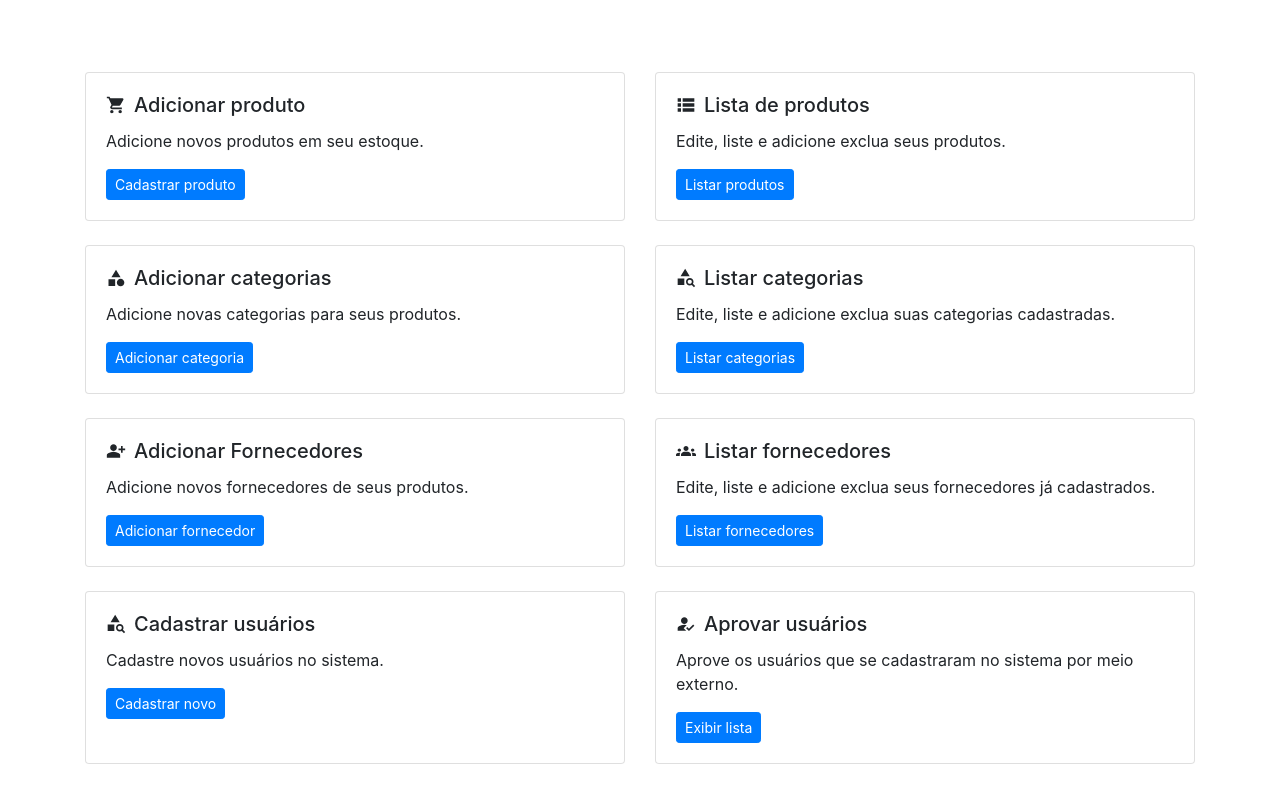
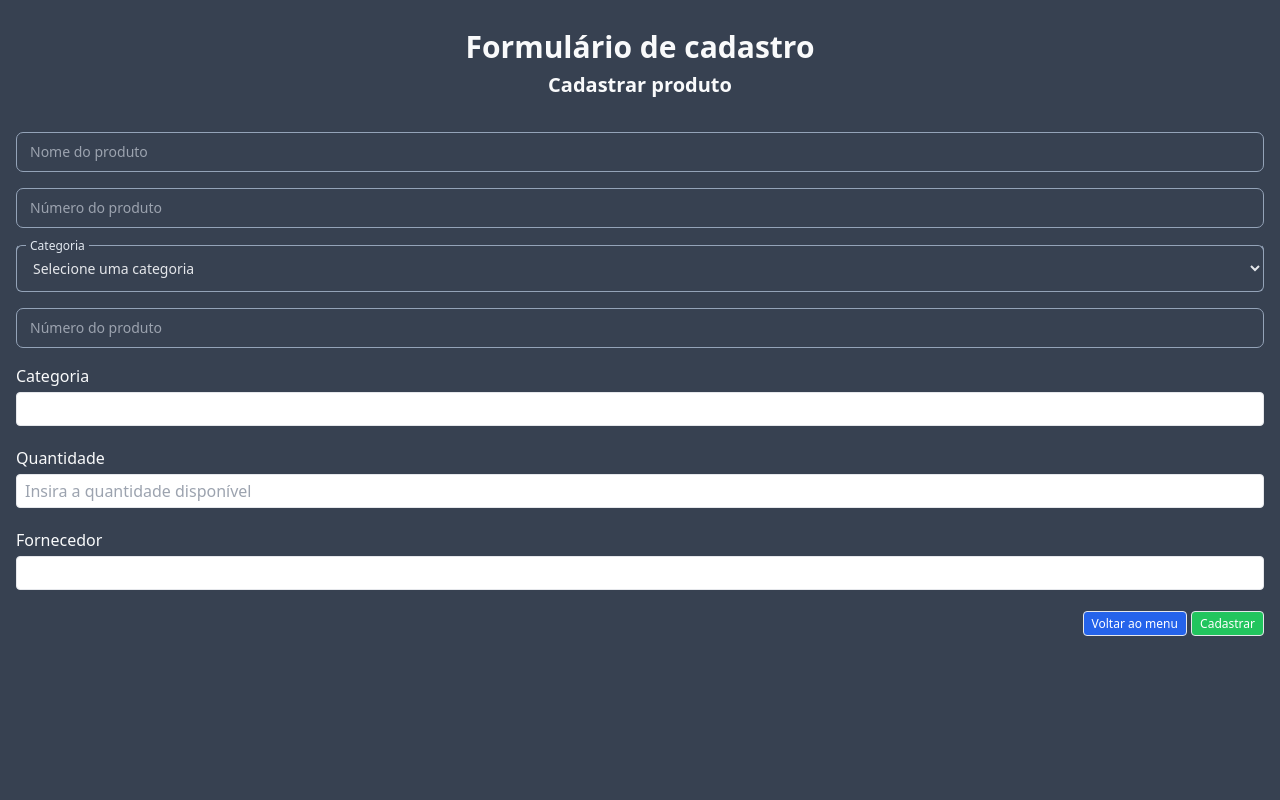
Before and after one commit to Alphka/Estoque-PHP, a PHP site: page /adicionar_produto.php in a window 1280 px wide. Run offline with PHP 8.4, Linux system fonts and the light colour scheme; the visitor is signed in with stand-in values (Sample User, id 1); tables that the repository leaves empty or names only in its code hold one stand-in row (values such as "Sample post"); lists and menus that the app fills with data are empty; some libraries are stand-ins or nearby versions.

Commit message:
Change page style

```diff
--- a/adicionar_produto.php
+++ b/adicionar_produto.php
@@ -15,130 +15,169 @@ if(!isset($usuario)){
 	<head>
 		<meta charset="UTF-8">
 		<meta name="viewport" content="width=device-width, initial-scale=1">
-		<title>Página inicial</title>
-		<link rel="stylesheet" href="https://stackpath.bootstrapcdn.com/bootstrap/4.4.1/css/bootstrap.min.css">
+		<meta name="color-scheme" content="dark">
+		<title>Cadastrar produto - Estoque</title>
+		<script src="https://cdn.tailwindcss.com"></script>
+		<style>
+			:root {
+				color-scheme: dark;
+			}
+		</style>
 	</head>
-	<body>
-		<div class="container mt-5">
-			<ul class="row list-unstyled">
-				<li class="col-sm-6 mt-4">
-					<div class="card h-100">
-						<div class="card-body">
-							<h5 class="card-title d-flex align-items-center">
-								<svg class="flex-shrink-0" style="height: 1em" xmlns="http://www.w3.org/2000/svg" viewBox="0 -960 960 960" fill="currentColor">
-									<path d="M280-80q-33 0-56.5-23.5T200-160q0-33 23.5-56.5T280-240q33 0 56.5 23.5T360-160q0 33-23.5 56.5T280-80Zm400 0q-33 0-56.5-23.5T600-160q0-33 23.5-56.5T680-240q33 0 56.5 23.5T760-160q0 33-23.5 56.5T680-80ZM208-800h590q23 0 35 20.5t1 41.5L692-482q-11 20-29.5 31T622-440H324l-44 80h480v80H280q-45 0-68-39.5t-2-78.5l54-98-144-304H40v-80h130l38 80Z" />
-								</svg>
-								<span class="pl-2">Adicionar produto</span>
-							</h5>
-							<p class="card-text">Adicione novos produtos em seu estoque.</p>
-							<a href="adicionar_produto.php" class="btn btn-sm btn-primary">Cadastrar produto</a>
+	<body class="bg-gray-700 text-gray-50 min-h-dvh">
+		<main>
+			<header class="pt-8">
+				<hgroup class="flex flex-col text-center gap-2">
+					<h1 class="text-3xl font-bold leading-none">Formulário de cadastro</h1>
+					<h2 class="text-xl font-semibold leading-normal">Cadastrar produto</h2>
+				</hgroup>
+			</header>
+
+			<form class="container flex flex-col pt-8 px-4 gap-4" action="inserir_produto.php" method="post">
+				<div class="w-full">
+					<div class="relative w-full h-10">
+						<input name="nome" class="
+							peer w-full h-full bg-transparent border border-t-transparent focus:border-t-transparent
+							outline outline-0 focus:outline-0
+							placeholder-shown:border placeholder-shown:border-slate-400 placeholder-shown:border-t-slate-400
+							text-sm px-3 py-2.5 rounded-[7px] border-slate-400 focus:border-2 focus:border-slate-200
+							transition-all
+						" placeholder="">
+						<label class="
+							flex w-full h-full truncate pointer-events-none absolute -top-1.5 left-0 select-none !overflow-visible
+							text-gray-400 text-xs leading-tight peer-focus:leading-tight
+							peer-placeholder-shown:text-blue-gray-500 peer-placeholder-shown:text-sm
+							peer-focus:text-xs
+							before:content[' '] before:block before:box-border before:w-2.5 before:h-1.5 before:mt-[6.5px] before:mr-1
+							peer-placeholder-shown:before:border-transparent before:rounded-tl-md before:border-t peer-focus:before:border-t-2 before:border-l peer-focus:before:border-l-2 before:pointer-events-none peer-disabled:before:border-transparent
+							after:content[' '] after:block after:flex-grow after:box-border after:w-2.5 after:h-1.5 after:mt-[6.5px] after:ml-1 peer-placeholder-shown:after:border-transparent after:rounded-tr-md after:border-t peer-focus:after:border-t-2 after:border-r
+							peer-focus:after:border-r-2 after:pointer-events-none
+							peer-placeholder-shown:leading-[3.75] peer-focus:text-slate-200 before:border-blue-gray-200 peer-focus:before:!border-slate-200 peer-focus:after:!border-slate-200
+							transition-all before:transition-all after:transition-all
+						">
+							Nome do produto
+						</label>
 					</div>
 				</div>
-				</li>
-				<li class="col-sm-6 mt-4">
-					<div class="card h-100">
-						<div class="card-body">
-							<h5 class="card-title d-flex align-items-center">
-								<svg class="flex-shrink-0" style="height: 1em" xmlns="http://www.w3.org/2000/svg" viewBox="0 -960 960 960" fill="currentColor">
-									<path d="M80-160v-160h160v160H80Zm240 0v-160h560v160H320ZM80-400v-160h160v160H80Zm240 0v-160h560v160H320ZM80-640v-160h160v160H80Zm240 0v-160h560v160H320Z" />
-								</svg>
-								<span class="pl-2">Lista de produtos</span>
-							</h5>
-							<p class="card-text">Edite, liste e adicione exclua seus produtos.</p>
-							<a href="listar_produto.php" class="btn btn-sm btn-primary">Listar produtos</a>
+
+				<div class="w-full">
+					<div class="relative w-full h-10">
+						<input name="numero" class="
+							peer w-full h-full bg-transparent border border-t-transparent focus:border-t-transparent
+							outline outline-0 focus:outline-0
+							placeholder-shown:border placeholder-shown:border-slate-400 placeholder-shown:border-t-slate-400
+							text-sm px-3 py-2.5 rounded-[7px] border-slate-400 focus:border-2 focus:border-slate-200
+							transition-all
+						" placeholder="">
+						<label class="
+							flex w-full h-full truncate pointer-events-none absolute -top-1.5 left-0 select-none !overflow-visible
+							text-gray-400 text-xs leading-tight peer-focus:leading-tight
+							peer-placeholder-shown:text-blue-gray-500 peer-placeholder-shown:text-sm
+							peer-focus:text-xs
+							before:content[' '] before:block before:box-border before:w-2.5 before:h-1.5 before:mt-[6.5px] before:mr-1
+							peer-placeholder-shown:before:border-transparent before:rounded-tl-md before:border-t peer-focus:before:border-t-2 before:border-l peer-focus:before:border-l-2 before:pointer-events-none peer-disabled:before:border-transparent
+							after:content[' '] after:block after:flex-grow after:box-border after:w-2.5 after:h-1.5 after:mt-[6.5px] after:ml-1 peer-placeholder-shown:after:border-transparent after:rounded-tr-md after:border-t peer-focus:after:border-t-2 after:border-r
+							peer-focus:after:border-r-2 after:pointer-events-none
+							peer-placeholder-shown:leading-[3.75] peer-focus:text-slate-200 before:border-blue-gray-200 peer-focus:before:!border-slate-200 peer-focus:after:!border-slate-200
+							transition-all before:transition-all after:transition-all
+						">
+							Número do produto
+						</label>
 					</div>
 				</div>
-				</li>
-				<li class="col-sm-6 mt-4">
-					<div class="card h-100">
-						<div class="card-body">
-							<h5 class="card-title d-flex align-items-center">
-								<svg class="flex-shrink-0" style="height: 1em" xmlns="http://www.w3.org/2000/svg" viewBox="0 -960 960 960" fill="currentColor">
-								<path d="m260-520 220-360 220 360H260ZM700-80q-75 0-127.5-52.5T520-260q0-75 52.5-127.5T700-440q75 0 127.5 52.5T880-260q0 75-52.5 127.5T700-80Zm-580-20v-320h320v320H120Z" />
-								</svg>
-								<span class="pl-2">Adicionar categorias</span>
-							</h5>
-							<p class="card-text">Adicione novas categorias para seus produtos.</p>
-							<a href="adicionar_categoria.php" class="btn btn-sm btn-primary">Adicionar categoria</a>
+
+				<div class="relative w-full h-12">
+					<select class="
+						peer h-full w-full rounded-md
+						border border-slate-400 border-t-transparent bg-transparent px-3 py-2.5
+						text-gray-200 text-sm font-normal outline outline-0
+						placeholder-shown:border placeholder-shown:border-blue-gray-200
+						placeholder-shown:border-t-slate-400
+						focus:border-slate-200 focus:border-2 focus:border-t-transparent focus:outline-0
+						transition-all
+					" required>
+						<option value="" hidden disabled selected>Selecione uma categoria</option>
+						<?php
+							include "conexao.php";
+
+							$query = mysqli_query($connection, "SELECT * FROM categoria");
+
+							if(mysqli_num_rows($query)){
+								foreach($query as $row){
+									$id = $row["id_categoria"];
+									$categoria = $row["categoria"];
+									echo "<option class=\"bg-gray-800\" value=\"$id\">$categoria</option>";
+								}
+							}
+						?>
+					</select>
+					<label class="
+						text-slate-200
+						before:content[' '] after:content[' '] pointer-events-none absolute left-0 -top-1.5 flex h-full w-full select-none text-xs font-normal leading-tight
+						before:pointer-events-none before:mt-[6.5px] before:mr-1 before:box-border before:block before:h-1.5 before:w-2.5 before:rounded-tl-md before:border-t before:border-l
+						before:border-slate-400 before:transition-all
+						after:pointer-events-none after:mt-[6.5px] after:ml-1 after:box-border after:block after:h-1.5 after:w-2.5 after:flex-grow after:rounded-tr-md after:border-t after:border-r
+						after:border-slate-400 after:transition-all peer-placeholder-shown:text-sm
+						peer-placeholder-shown:leading-[3.75]
+						peer-placeholder-shown:text-slate-200 peer-placeholder-shown:before:border-transparent peer-placeholder-shown:after:border-transparent
+						peer-focus:text-xs peer-focus:leading-tight peer-focus:text-slate-200 peer-focus:before:border-t-2 peer-focus:before:border-l-2
+						peer-focus:before:border-slate-200 peer-focus:after:border-t-2 peer-focus:after:border-r-2
+						peer-focus:after:border-slate-200 peer-disabled:text-transparent peer-disabled:before:border-transparent peer-disabled:after:border-transparent
+						peer-disabled:peer-placeholder-shown:text-slate-200
+						transition-all
+					">
+						Categoria
+					</label>
+				</div>
+
+				<div class="w-full">
+					<div class="relative w-full h-10">
+						<input name="numero" class="
+							peer w-full h-full bg-transparent border border-t-transparent focus:border-t-transparent
+							outline outline-0 focus:outline-0
+							placeholder-shown:border placeholder-shown:border-slate-400 placeholder-shown:border-t-slate-400
+							text-sm px-3 py-2.5 rounded-[7px] border-slate-400 focus:border-2 focus:border-slate-200
+							transition-all
+						" placeholder="">
+						<label class="
+							flex w-full h-full truncate pointer-events-none absolute -top-1.5 left-0 select-none !overflow-visible
+							text-gray-400 text-xs leading-tight peer-focus:leading-tight
+							peer-placeholder-shown:text-blue-gray-500 peer-placeholder-shown:text-sm
+							peer-focus:text-xs
+							before:content[' '] before:block before:box-border before:w-2.5 before:h-1.5 before:mt-[6.5px] before:mr-1
+							peer-placeholder-shown:before:border-transparent before:rounded-tl-md before:border-t peer-focus:before:border-t-2 before:border-l peer-focus:before:border-l-2 before:pointer-events-none peer-disabled:before:border-transparent
+							after:content[' '] after:block after:flex-grow after:box-border after:w-2.5 after:h-1.5 after:mt-[6.5px] after:ml-1 peer-placeholder-shown:after:border-transparent after:rounded-tr-md after:border-t peer-focus:after:border-t-2 after:border-r
+							peer-focus:after:border-r-2 after:pointer-events-none
+							peer-placeholder-shown:leading-[3.75] peer-focus:text-slate-200 before:border-blue-gray-200 peer-focus:before:!border-slate-200 peer-focus:after:!border-slate-200
+							transition-all before:transition-all after:transition-all
+						">
+							Número do produto
+						</label>
 					</div>
 				</div>
-				</li>
-				<li class="col-sm-6 mt-4">
-					<div class="card h-100">
-						<div class="card-body">
-							<h5 class="card-title d-flex align-items-center">
-								<svg class="flex-shrink-0" style="height: 1em" xmlns="http://www.w3.org/2000/svg" viewBox="0 -960 960 960" fill="currentColor">
-									<path d="M80-140v-320h320v320H80Zm140-420 220-360 220 360H220ZM863-42 757-148q-21 14-45.5 21t-51.5 7q-75 0-127.5-52.5T480-300q0-75 52.5-127.5T660-480q75 0 127.5 52.5T840-300q0 26-7 50.5T813-204L919-98l-56 56ZM660-200q42 0 71-29t29-71q0-42-29-71t-71-29q-42 0-71 29t-29 71q0 42 29 71t71 29Z" />
-								</svg>
-								<span class="pl-2">Listar categorias</span>
-							</h5>
-							<p class="card-text">Edite, liste e adicione exclua suas categorias cadastradas.</p>
-							<a href="listar_categoria.php" class="btn btn-sm btn-primary">Listar categorias</a>
+
+				<div class="flex flex-col gap-1">
+					<label>Categoria</label>
+					<select class="block appearance-none w-full py-1 px-2 mb-1 text-base leading-normal bg-white text-gray-800 border border-gray-200 rounded" name="categoria">
+
+					</select>
 				</div>
+				<div class="flex flex-col gap-1">
+					<label>Quantidade</label>
+					<input type="number" class="block appearance-none w-full py-1 px-2 mb-1 text-base leading-normal bg-white text-gray-800 border border-gray-200 rounded" name="quantidade" placeholder="Insira a quantidade disponível">
 				</div>
-				</li>
-				<li class="col-sm-6 mt-4">
-					<div class="card h-100">
-						<div class="card-body">
-							<h5 class="card-title d-flex align-items-center">
-								<svg class="flex-shrink-0" style="height: 1em" xmlns="http://www.w3.org/2000/svg" viewBox="0 -960 960 960" fill="currentColor">
-									<path d="M720-400v-120H600v-80h120v-120h80v120h120v80H800v120h-80Zm-360-80q-66 0-113-47t-47-113q0-66 47-113t113-47q66 0 113 47t47 113q0 66-47 113t-113 47ZM40-160v-112q0-34 17.5-62.5T104-378q62-31 126-46.5T360-440q66 0 130 15.5T616-378q29 15 46.5 43.5T680-272v112H40Z" />
-								</svg>
-								<span class="pl-2">Adicionar Fornecedores</span>
-							</h5>
-							<p class="card-text">Adicione novos fornecedores de seus produtos.</p>
-							<a href="adicionar_fornecedor.php" class="btn btn-sm btn-primary">Adicionar fornecedor</a>
-						</div>
-					</div>
-				</li>
-				<li class="col-sm-6 mt-4">
-					<div class="card h-100">
-						<div class="card-body">
-							<h5 class="card-title d-flex align-items-center">
-								<svg class="flex-shrink-0" style="height: 1em" xmlns="http://www.w3.org/2000/svg" viewBox="0 -960 960 960" fill="currentColor">
-									<path d="M0-240v-63q0-43 44-70t116-27q13 0 25 .5t23 2.5q-14 21-21 44t-7 48v65H0Zm240 0v-65q0-32 17.5-58.5T307-410q32-20 76.5-30t96.5-10q53 0 97.5 10t76.5 30q32 20 49 46.5t17 58.5v65H240Zm540 0v-65q0-26-6.5-49T754-397q11-2 22.5-2.5t23.5-.5q72 0 116 26.5t44 70.5v63H780ZM160-440q-33 0-56.5-23.5T80-520q0-34 23.5-57t56.5-23q34 0 57 23t23 57q0 33-23 56.5T160-440Zm640 0q-33 0-56.5-23.5T720-520q0-34 23.5-57t56.5-23q34 0 57 23t23 57q0 33-23 56.5T800-440Zm-320-40q-50 0-85-35t-35-85q0-51 35-85.5t85-34.5q51 0 85.5 34.5T600-600q0 50-34.5 85T480-480Z" />
-								</svg>
-								<span class="pl-2">Listar fornecedores</span>
-							</h5>
-							<p class="card-text">Edite, liste e adicione exclua seus fornecedores já cadastrados.</p>
-							<a href="listar_fornecedor.php" class="btn btn-sm btn-primary">Listar fornecedores</a>
-						</div>
-					</div>
-				</li>
-				<li class="col-sm-6 mt-4">
-					<div class="card h-100">
-						<div class="card-body">
-							<h5 class="card-title d-flex align-items-center">
-								<svg class="flex-shrink-0" style="height: 1em" xmlns="http://www.w3.org/2000/svg" viewBox="0 -960 960 960" fill="currentColor">
-									<path d="M80-140v-320h320v320H80Zm140-420 220-360 220 360H220ZM863-42 757-148q-21 14-45.5 21t-51.5 7q-75 0-127.5-52.5T480-300q0-75 52.5-127.5T660-480q75 0 127.5 52.5T840-300q0 26-7 50.5T813-204L919-98l-56 56ZM660-200q42 0 71-29t29-71q0-42-29-71t-71-29q-42 0-71 29t-29 71q0 42 29 71t71 29Z" />
-								</svg>
-								<span class="pl-2">Cadastrar usuários</span>
-							</h5>
-							<p class="card-text">Cadastre novos usuários no sistema.</p>
-							<a href="adicionar_fornecedor.php" class="btn btn-sm btn-primary">Cadastrar novo</a>
-						</div>
-					</div>
-				</li>
-				<li class="col-sm-6 mt-4">
-					<div class="card h-100">
-						<div class="card-body">
-							<h5 class="card-title d-flex align-items-center">
-								<svg class="flex-shrink-0" style="height: 1em" xmlns="http://www.w3.org/2000/svg" viewBox="0 -960 960 960" fill="currentColor">
-									<path d="M622-144 484-282l56-56 82 82 202-202 56 56-258 258ZM400-480q-66 0-113-47t-47-113q0-66 47-113t113-47q66 0 113 47t47 113q0 66-47 113t-113 47Zm114 52L368-282l122 122H80v-112q0-33 17-62t47-44q51-26 115-44t141-18q30 0 58.5 3t55.5 9Z" />
-								</svg>
-								<span class="pl-2">Aprovar usuários</span>
-							</h5>
-							<p class="card-text">Aprove os usuários que se cadastraram no sistema por meio externo.</p>
-							<a href="listar_fornecedor.php" class="btn btn-sm btn-primary">Exibir lista</a>
-						</div>
-					</div>
-				</li>
-			</ul>
+				<div class="flex flex-col gap-1">
+					<label>Fornecedor</label>
+					<select class="block appearance-none w-full py-1 px-2 mb-1 text-base leading-normal bg-white text-gray-800 border border-gray-200 rounded" name="fornecedor">
+
+					</select>
 				</div>
 
-		<script src="https://kit.fontawesome.com/cae6919cdb.js"></script>
-		<script src="https://code.jquery.com/jquery-3.4.1.slim.min.js"></script>
-		<script src="https://cdn.jsdelivr.net/npm/popper.js@1.16.0/dist/umd/popper.min.js"></script>
-		<script src="https://stackpath.bootstrapcdn.com/bootstrap/4.4.1/js/bootstrap.min.js"></script>
+				<div style="text-align: right;">
+					<a href="menu.php" role="button" class="inline-block align-middle text-center select-none border font-normal whitespace-no-wrap rounded  no-underline bg-blue-600 text-white hover:bg-blue-600 py-1 px-2 leading-tight text-xs ">Voltar ao menu</a>
+					<button type="submit" id="botao" class="inline-block align-middle text-center select-none border font-normal whitespace-no-wrap rounded  no-underline bg-green-500 text-white hover:green-600 py-1 px-2 leading-tight text-xs ">Cadastrar</button>
+				</div>
+			</form>
+		</main>
 	</body>
 </html>
--- /dev/null
+++ b/tailwind.config.js
@@ -0,0 +1,3 @@
+module.exports = {
+	content: ["./**/*.php"]
+}
```
Also changed, not shown: index.php (+82 -75 lines). Lines whose indentation alone changed are shown as unchanged.
